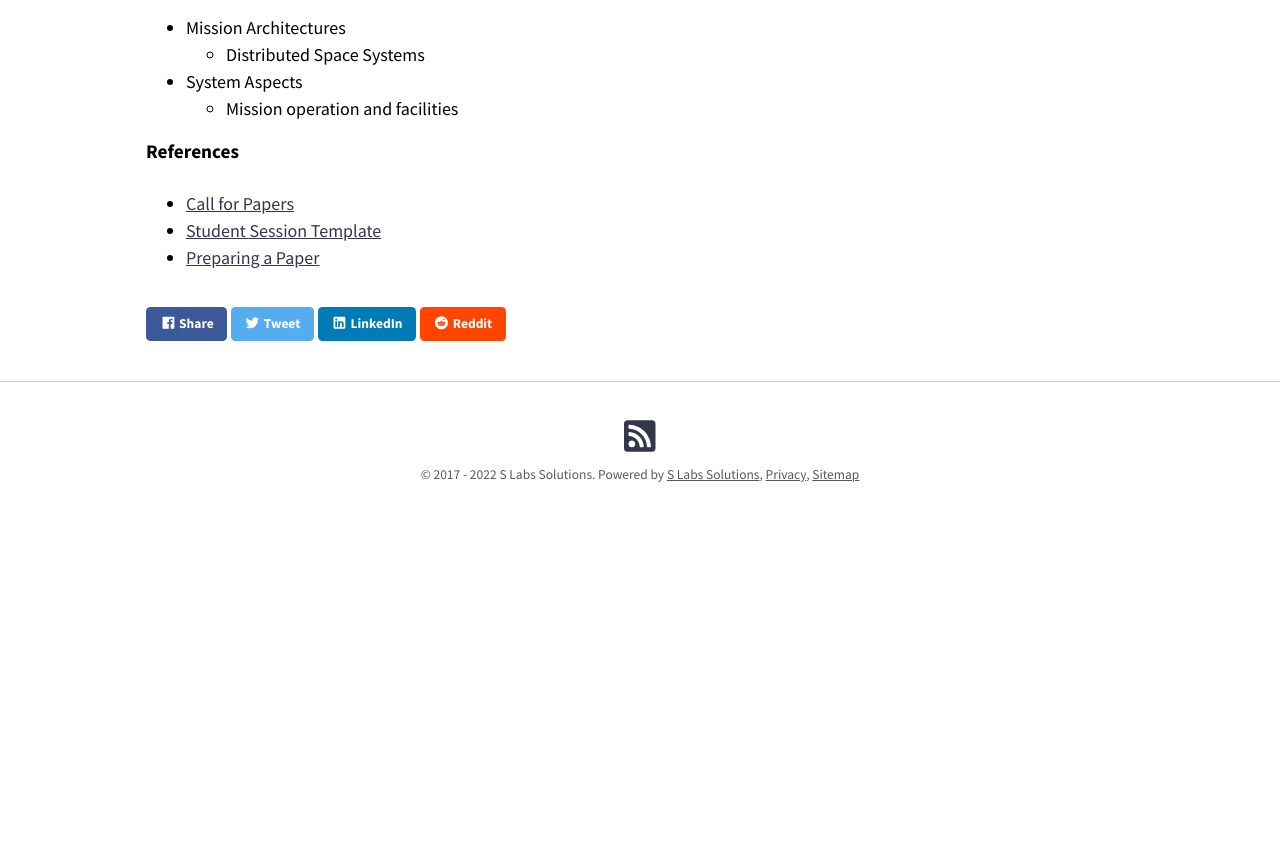
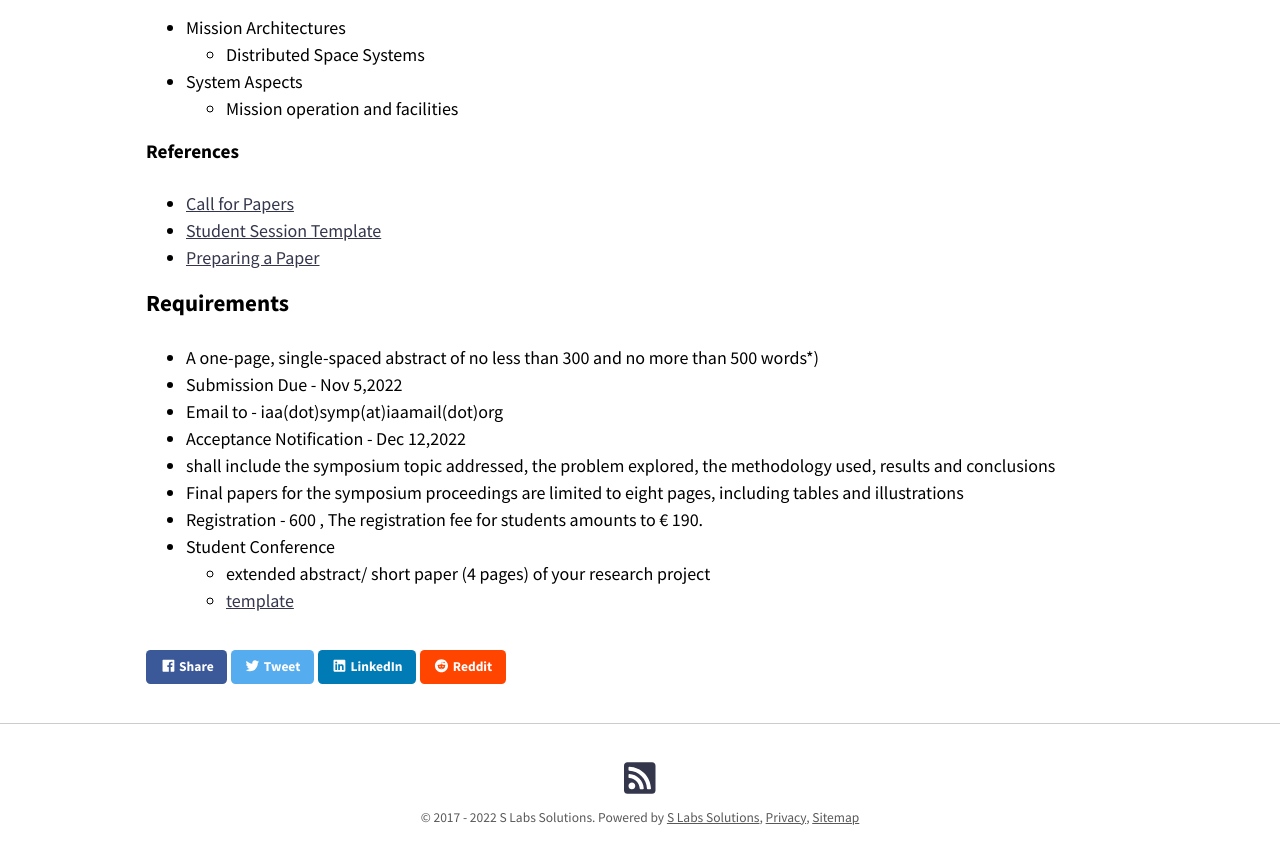
Before and after one commit to sachinsshetty/bhoomi, a Jekyll site: the page built from docs/_posts/research/2022-10-09-abstract.md, in a window 1280 px wide and 900 px high, scrolled down 811 px. Shown: the top 864 px of the window. Built offline with Jekyll 4.4.1, drawn with Linux system fonts in a browser that asks for light colours; nearby versions of some CDN libraries; before the commit the page ends 1368 px from its top, so only the background shows below that.

Commit message:
Add whiteboard info

```diff
--- a/docs/_layouts/home.html
+++ b/docs/_layouts/home.html
@@ -35,6 +35,11 @@
  <li>Bhoomi - Habitat</li>
  <li>Vyommitra - Habitat Assistant and Monitor System -  <a href="https://mangala.earth/research/abstract/"> Abstract </a> for <a href="https://iaaspace.org/SSEO"> SSEO 2022 </a> - November 5 2023</li>
 </ul>
+
+<br>
+<img src="https://raw.githubusercontent.com/slabstech/bhoomi/main/docs/images/bhoomi_white_board.jpeg" alt="Bhoomi White Board">
+<br>
+<br>
 
 <h5>Priority of Outfitting the Habitat</h5>
 <ul>
--- a/docs/_posts/research/2022-10-09-abstract.md
+++ b/docs/_posts/research/2022-10-09-abstract.md
@@ -33,3 +33,15 @@
 * [Call for Papers](https://iaaspace.org/wp-content/uploads/iaa/Scientific%20Activity/conf/sseo2023/berlin2023call.pdf)
 * [Student Session Template](https://iaaspace.org/wp-content/uploads/iaa/Scientific%20Activity/conf/sseo2021/berlin2021paper.dotx)
 * [Preparing a Paper](https://iaaspace.org/publications/acta-astronautica/#PUBactaHowPub)
+
+### Requirements
+* A one-page, single-spaced abstract of no less than 300 and no more than 500 words*)
+* Submission Due - Nov 5,2022
+* Email to -    iaa(dot)symp(at)iaamail(dot)org
+* Acceptance Notification - Dec 12,2022
+* shall include the symposium topic addressed, the problem explored, the methodology used, results and conclusions
+* Final papers for the symposium proceedings are limited to eight pages, including tables and illustrations
+* Registration - 600 , The registration fee for students amounts to € 190.
+* Student Conference
+  * extended abstract/ short paper (4 pages) of your research project
+  * [template](https://iaaspace.org/wp-content/uploads/iaa/Scientific%20Activity/conf/sseo2021/berlin2021paper.dotx)
```
Also changed, not shown: docs/images/bhoomi_white_board.jpeg (added).
